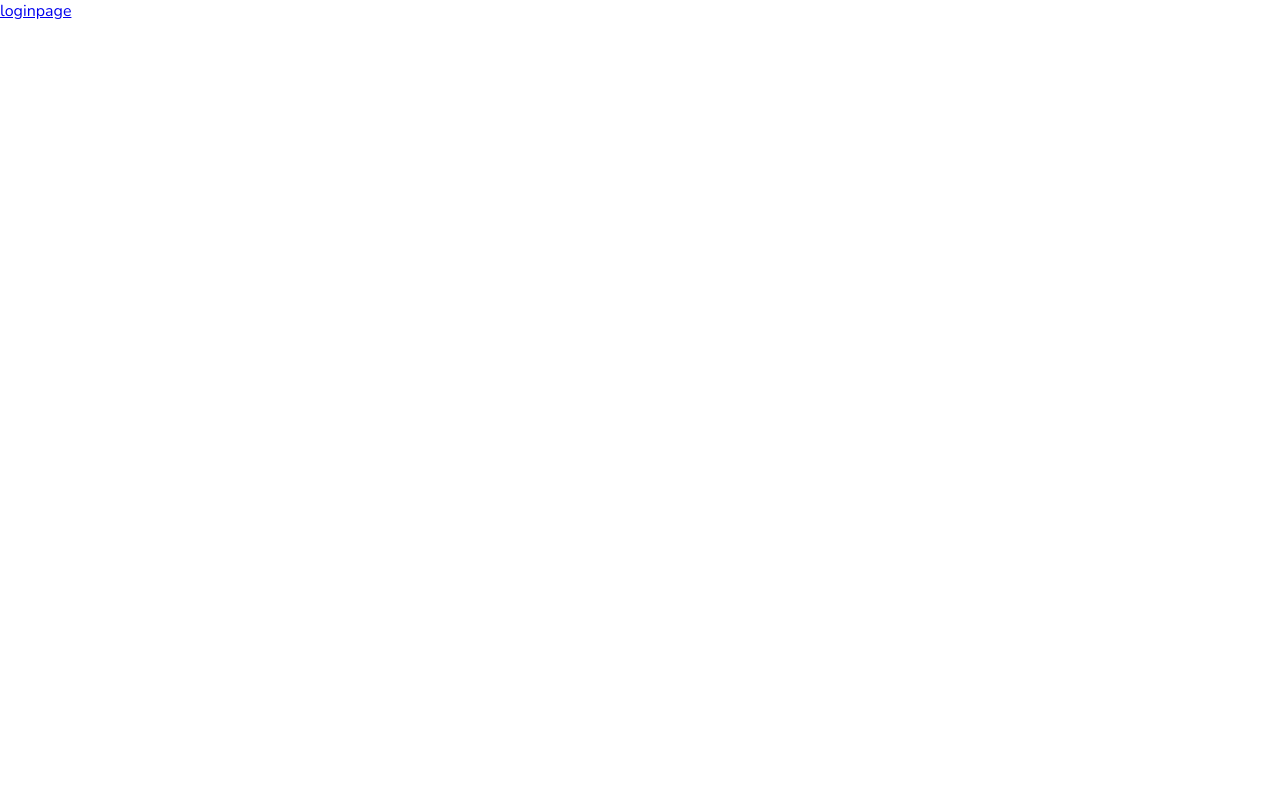
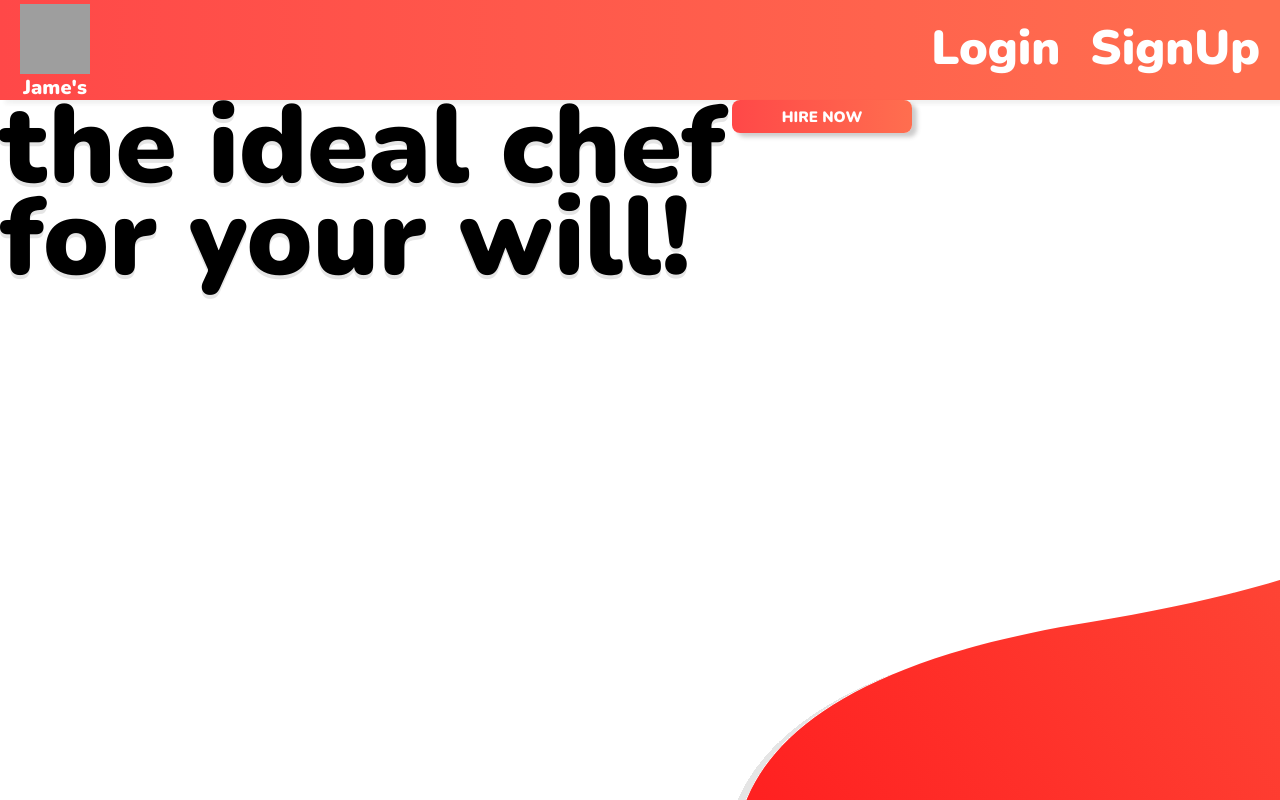
Before and after one commit to LucasLiebl/HACKATHONREAL, a Vue app in the folder Frontend/: page / in a window 1280 px wide. Built offline with nearby package versions, Linux system fonts and the light colour scheme; grey boxes are pictures that could not be loaded.

Commit message:
HomePage Att

```diff
--- a/Frontend/src/components/HeaderNav.vue
+++ b/Frontend/src/components/HeaderNav.vue
@@ -89,7 +89,6 @@ a{
 }
 .box-text {
   display: flex;
-  width: 145px;
   height: 70px;
   border-radius: 15px;
   justify-content: center;
--- a/Frontend/src/router/index.js
+++ b/Frontend/src/router/index.js
@@ -1,5 +1,5 @@
 import { createRouter, createWebHistory } from 'vue-router'
-import HomeView from '../views/HomeView.vue'
+import HomePage from '../views/HomePage.vue'
 
 const router = createRouter({
   history: createWebHistory(import.meta.env.BASE_URL),
@@ -7,7 +7,7 @@ const router = createRouter({
     {
       path: '/',
       name: 'home',
-      component: HomeView
+      component: HomePage
     },
     {
       path: '/about',
--- /dev/null
+++ b/Frontend/src/views/HomePage.vue
@@ -0,0 +1,95 @@
+<script setup>
+import HeaderNav from '../components/HeaderNav.vue'
+import ButtonType from '../components/login/ButtonType.vue';
+</script>
+<template>
+  <header-nav text1="Login" text2="SignUp" localto="" localto2="" localto3=""> </header-nav>
+  <main class="container">
+      <div class="title"><h1>the ideal chef for your will!</h1></div>
+    <button-type buttontext="HIRE NOW">
+
+    </button-type>
+  </main>
+  <svg
+        xmlns="http://www.w3.org/2000/svg"
+        width="1126"
+        height="934"
+        viewBox="0 0 1126 934"
+        fill="none"
+      >
+        <g filter="url(#filter0_d_5_36)">
+          <path
+            d="M364.356 482.198C-156.844 565.398 9.856 845.865 158.356 975.698L1368.86 1185.7C1696.52 870.365 2150.96 204.598 1347.36 64.1984C543.756 -76.2016 576.523 46.0317 693.356 124.698C800.856 209.198 885.556 398.998 364.356 482.198Z"
+            fill="url(#paint0_linear_5_36)"
+          />
+        </g>
+        <defs>
+          <filter
+            id="filter0_d_5_36"
+            x="0"
+            y="0"
+            width="1796.82"
+            height="1189.7"
+            filterUnits="userSpaceOnUse"
+            color-interpolation-filters="sRGB"
+          >
+            <feFlood flood-opacity="0" result="BackgroundImageFix" />
+            <feColorMatrix
+              in="SourceAlpha"
+              type="matrix"
+              values="0 0 0 0 0 0 0 0 0 0 0 0 0 0 0 0 0 0 127 0"
+              result="hardAlpha"
+            />
+            <feOffset dx="-10" dy="4" />
+            <feComposite in2="hardAlpha" operator="out" />
+            <feColorMatrix type="matrix" values="0 0 0 0 0 0 0 0 0 0 0 0 0 0 0 0 0 0 0.1 0" />
+            <feBlend mode="normal" in2="BackgroundImageFix" result="effect1_dropShadow_5_36" />
+            <feBlend
+              mode="normal"
+              in="SourceGraphic"
+              in2="effect1_dropShadow_5_36"
+              result="shape"
+            />
+          </filter>
+          <linearGradient
+            id="paint0_linear_5_36"
+            x1="1026.86"
+            y1="-59.3017"
+            x2="-155.644"
+            y2="731.198"
+            gradientUnits="userSpaceOnUse"
+          >
+            <stop offset="0.0461369" stop-color="#FD6A4A" />
+            <stop offset="0.860139" stop-color="#FF2121" />
+          </linearGradient>
+        </defs>
+      </svg>
+</template>
+
+<style scoped>
+.container{
+    display: flex;
+}
+
+h1 {
+  color: #000;
+  text-shadow: 0px 4px 0px rgba(0, 0, 0, 0.1);
+  font-family: Nunito;
+  font-size: 110px;
+  font-style: normal;
+  font-weight: 900;
+  line-height: 84.9%; /* 108.672px */
+}
+svg {
+  overflow: hidden;
+  position: fixed;
+  left: 725px;
+  z-index: -1;
+  top: 140px;
+}
+.title {
+  width: 57.19vw;
+  height: 19.91vh;
+  flex-shrink: 0;
+}
+</style>
--- a/Frontend/src/views/HomeView.vue
+++ /dev/null
@@ -1,11 +0,0 @@
-<script setup>
-
-
-</script>
-<template>
-<RouterLink to="loginpage">loginpage</RouterLink>
-</template>
-
-<style>
-
-</style>
--- a/Frontend/src/views/LoginPage.vue
+++ b/Frontend/src/views/LoginPage.vue
@@ -96,7 +96,6 @@ main {
   position: fixed;
   bottom: -10px;
   z-index: -1;
-
 }
 svg {
   overflow: hidden;
```
